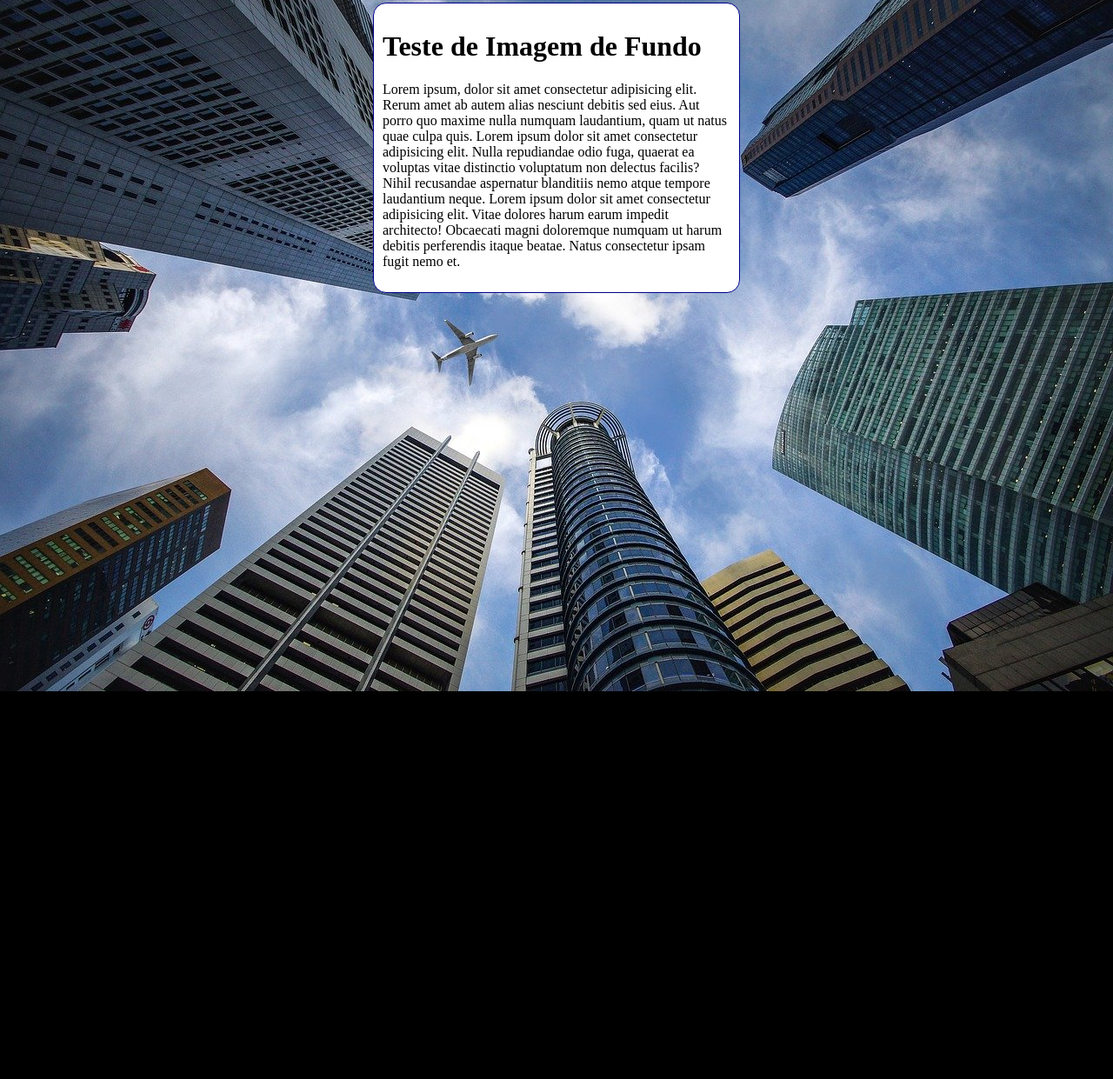
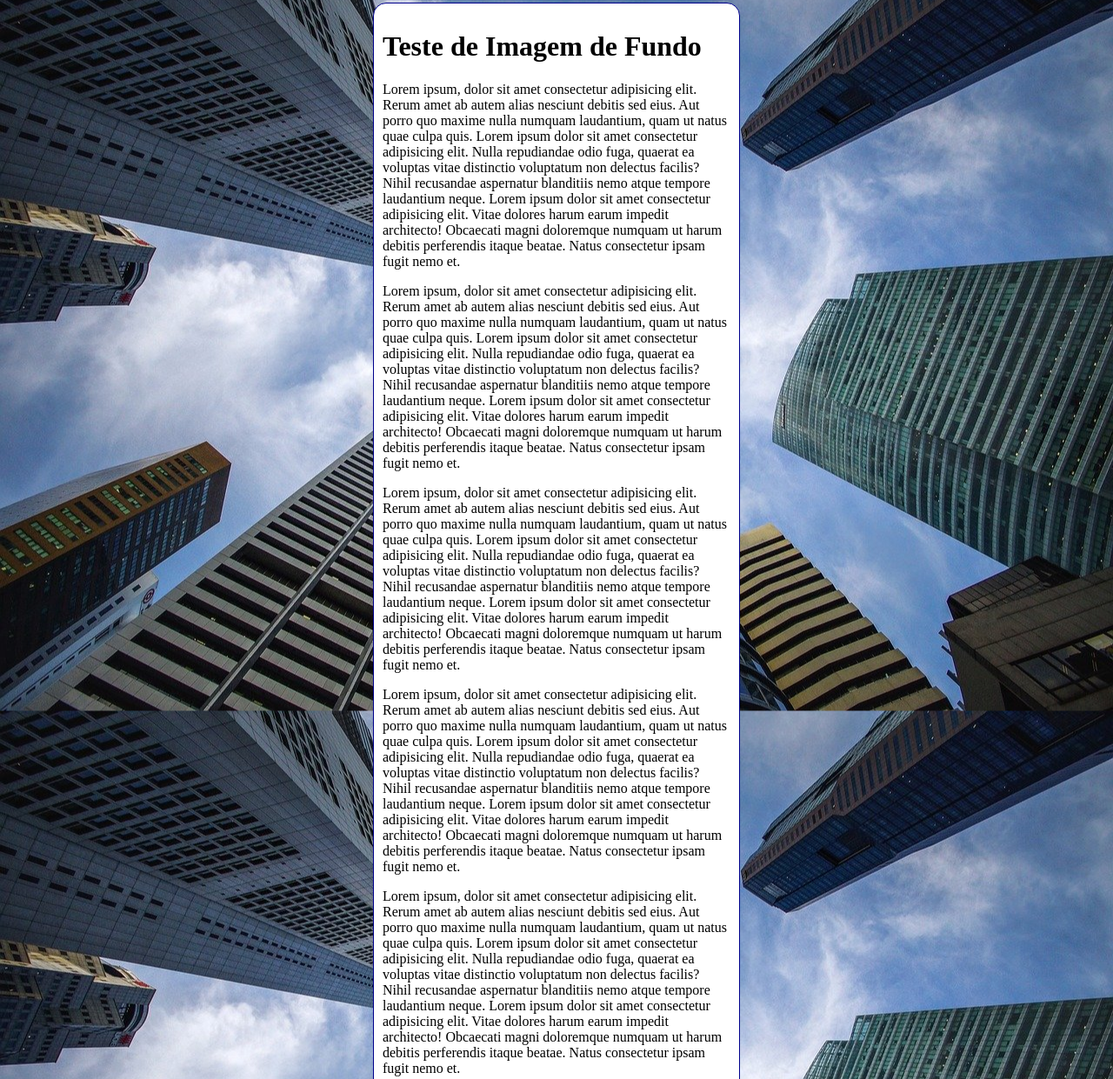
Before and after one commit to WerbisonOliveira/HTML5-e-CSS3, a plain HTML site: page CSS/Exercícios/ex022/fundo006.html in a window 1280 px wide. Shown: the part 5-1246 px from the top of the page at 87% size. Before the commit the page ends 800 px from the top, so only its background shows below. Drawn offline with Linux system fonts and the light colour scheme.

Commit message:
Conteúdo adicionado ao exemplo 6  do exercício 022

```diff
--- a/CSS/Exercícios/ex022/fundo006.html
+++ b/CSS/Exercícios/ex022/fundo006.html
@@ -10,8 +10,8 @@
             height: 97vh;
             background-color: black;
             background-image: url('imagens/wallpaper002.jpg');
-            background-position: center top;
-            background-repeat: no-repeat;
+            background-position: center center;
+            background-repeat: repeat-y;
             background-size: cover;
         }
 
@@ -29,6 +29,11 @@
     <main>
         <h1>Teste de Imagem de Fundo</h1>
         <p>Lorem ipsum, dolor sit amet consectetur adipisicing elit. Rerum amet ab autem alias nesciunt debitis sed eius. Aut porro quo maxime nulla numquam laudantium, quam ut natus quae culpa quis. Lorem ipsum dolor sit amet consectetur adipisicing elit. Nulla repudiandae odio fuga, quaerat ea voluptas vitae distinctio voluptatum non delectus facilis? Nihil recusandae aspernatur blanditiis nemo atque tempore laudantium neque. Lorem ipsum dolor sit amet consectetur adipisicing elit. Vitae dolores harum earum impedit architecto! Obcaecati magni doloremque numquam ut harum debitis perferendis itaque beatae. Natus consectetur ipsam fugit nemo et.</p>
+        <p>Lorem ipsum, dolor sit amet consectetur adipisicing elit. Rerum amet ab autem alias nesciunt debitis sed eius. Aut porro quo maxime nulla numquam laudantium, quam ut natus quae culpa quis. Lorem ipsum dolor sit amet consectetur adipisicing elit. Nulla repudiandae odio fuga, quaerat ea voluptas vitae distinctio voluptatum non delectus facilis? Nihil recusandae aspernatur blanditiis nemo atque tempore laudantium neque. Lorem ipsum dolor sit amet consectetur adipisicing elit. Vitae dolores harum earum impedit architecto! Obcaecati magni doloremque numquam ut harum debitis perferendis itaque beatae. Natus consectetur ipsam fugit nemo et.</p>
+        <p>Lorem ipsum, dolor sit amet consectetur adipisicing elit. Rerum amet ab autem alias nesciunt debitis sed eius. Aut porro quo maxime nulla numquam laudantium, quam ut natus quae culpa quis. Lorem ipsum dolor sit amet consectetur adipisicing elit. Nulla repudiandae odio fuga, quaerat ea voluptas vitae distinctio voluptatum non delectus facilis? Nihil recusandae aspernatur blanditiis nemo atque tempore laudantium neque. Lorem ipsum dolor sit amet consectetur adipisicing elit. Vitae dolores harum earum impedit architecto! Obcaecati magni doloremque numquam ut harum debitis perferendis itaque beatae. Natus consectetur ipsam fugit nemo et.</p>
+        <p>Lorem ipsum, dolor sit amet consectetur adipisicing elit. Rerum amet ab autem alias nesciunt debitis sed eius. Aut porro quo maxime nulla numquam laudantium, quam ut natus quae culpa quis. Lorem ipsum dolor sit amet consectetur adipisicing elit. Nulla repudiandae odio fuga, quaerat ea voluptas vitae distinctio voluptatum non delectus facilis? Nihil recusandae aspernatur blanditiis nemo atque tempore laudantium neque. Lorem ipsum dolor sit amet consectetur adipisicing elit. Vitae dolores harum earum impedit architecto! Obcaecati magni doloremque numquam ut harum debitis perferendis itaque beatae. Natus consectetur ipsam fugit nemo et.</p>
+        <p>Lorem ipsum, dolor sit amet consectetur adipisicing elit. Rerum amet ab autem alias nesciunt debitis sed eius. Aut porro quo maxime nulla numquam laudantium, quam ut natus quae culpa quis. Lorem ipsum dolor sit amet consectetur adipisicing elit. Nulla repudiandae odio fuga, quaerat ea voluptas vitae distinctio voluptatum non delectus facilis? Nihil recusandae aspernatur blanditiis nemo atque tempore laudantium neque. Lorem ipsum dolor sit amet consectetur adipisicing elit. Vitae dolores harum earum impedit architecto! Obcaecati magni doloremque numquam ut harum debitis perferendis itaque beatae. Natus consectetur ipsam fugit nemo et.</p>
+        <p>Lorem ipsum, dolor sit amet consectetur adipisicing elit. Rerum amet ab autem alias nesciunt debitis sed eius. Aut porro quo maxime nulla numquam laudantium, quam ut natus quae culpa quis. Lorem ipsum dolor sit amet consectetur adipisicing elit. Nulla repudiandae odio fuga, quaerat ea voluptas vitae distinctio voluptatum non delectus facilis? Nihil recusandae aspernatur blanditiis nemo atque tempore laudantium neque. Lorem ipsum dolor sit amet consectetur adipisicing elit. Vitae dolores harum earum impedit architecto! Obcaecati magni doloremque numquam ut harum debitis perferendis itaque beatae. Natus consectetur ipsam fugit nemo et.</p>
     </main>
 </body>
 </html>
```
